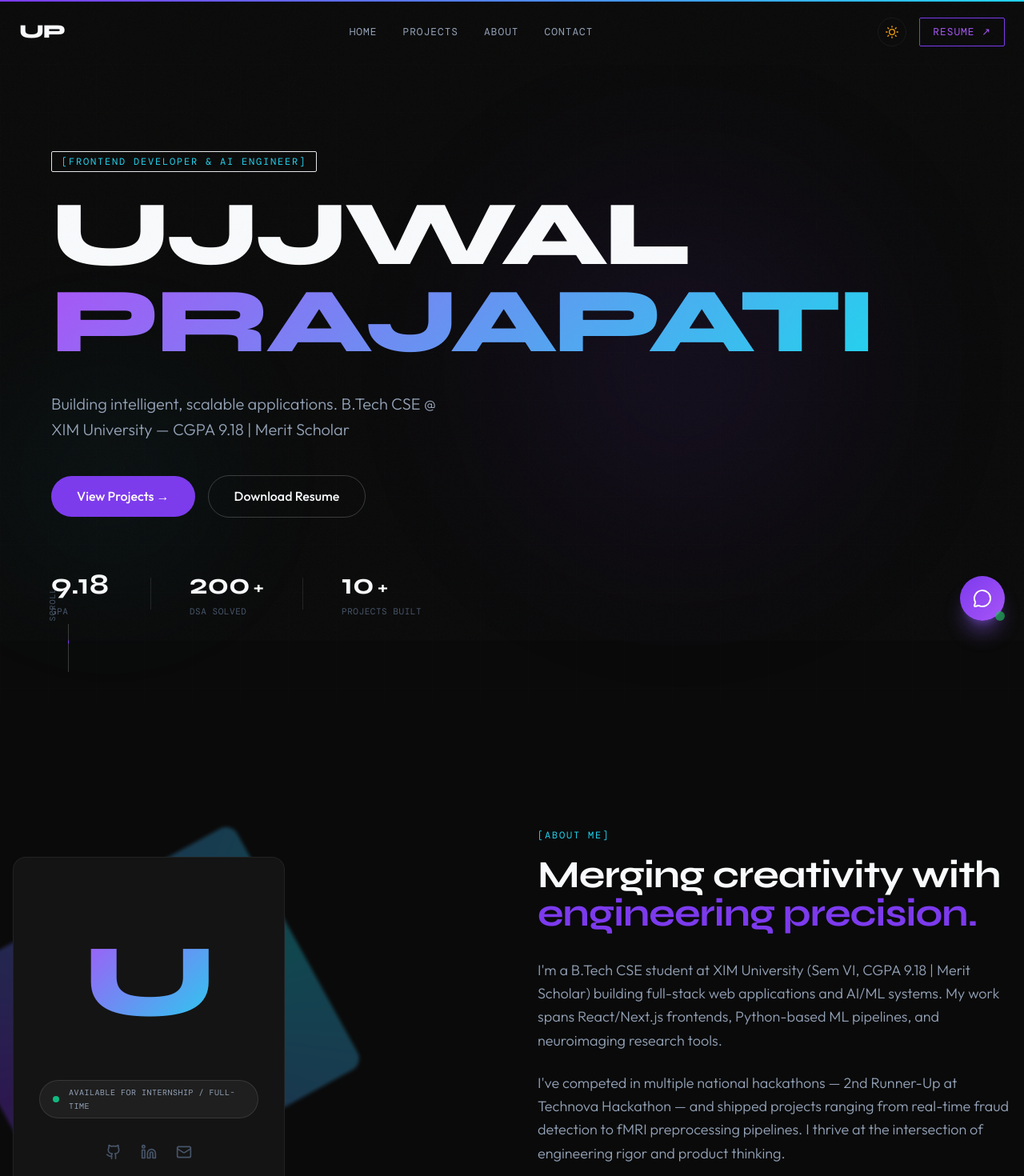
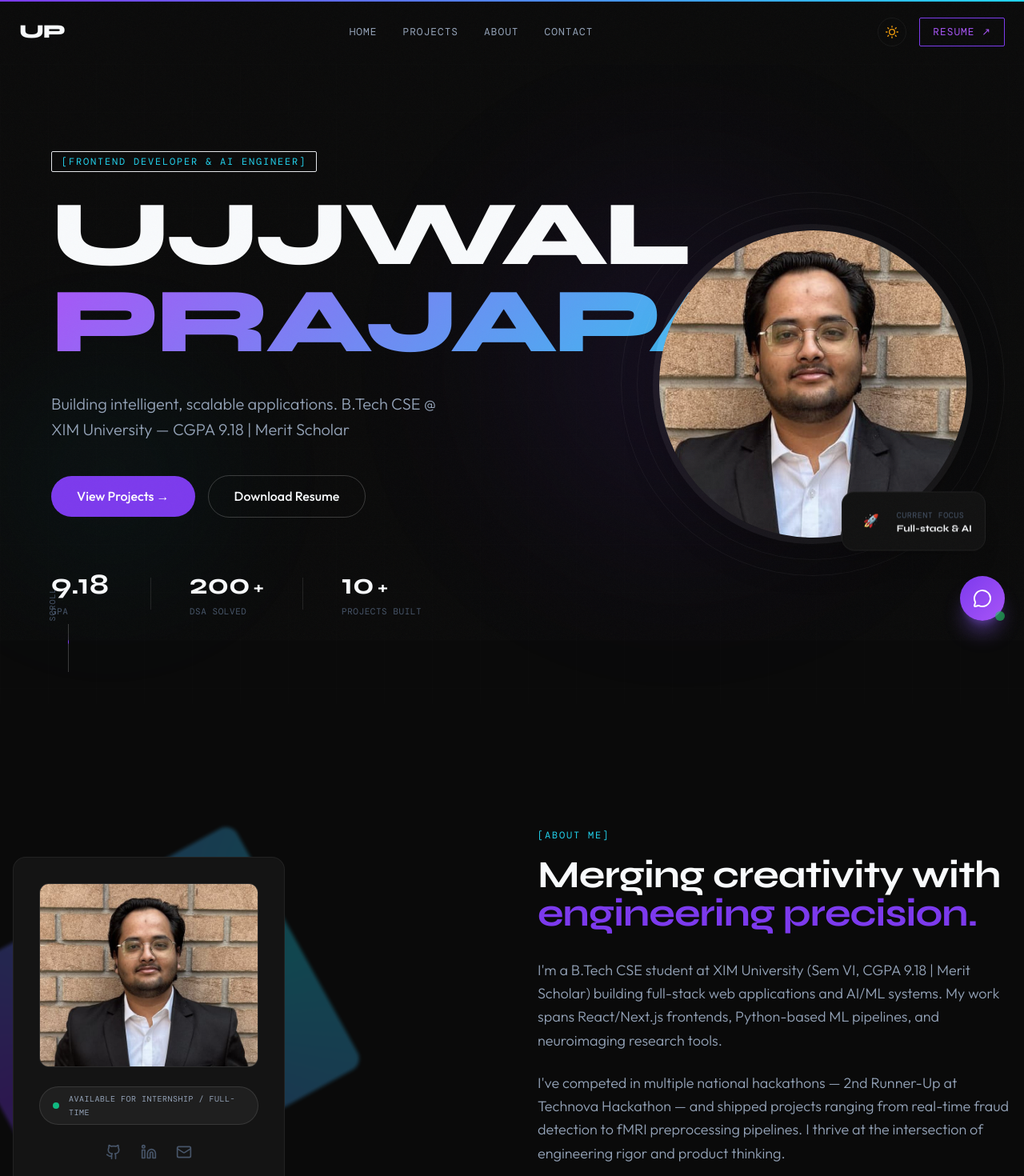
Before and after one commit to darknight08zz/Portfolio, a Next.js app: page / in a window 1280 px wide. Shown: the top 1470 px of the page at 80% size. Built offline with nearby package versions, Linux system fonts and the light colour scheme; a web font is replaced by a local one.

Commit message:
feat: integrate profile picture into Hero and About sections

```diff
--- a/src/components/sections/About.tsx
+++ b/src/components/sections/About.tsx
@@ -27,15 +27,25 @@ export function About() {
               {/* Card Content */}
               <div className="relative w-[340px] h-[420px] bg-[var(--bg-card)] border border-[var(--border-subtle)] rounded-2xl p-8 flex flex-col items-center justify-between overflow-hidden">
 
-                {/* Monogram */}
-                <div className="flex-1 flex items-center justify-center">
-                  <h2 className="font-display font-[800] text-[clamp(6rem,10vw,9rem)] gradient-text select-none">
-                    U
-                  </h2>
+                {/* Profile Image Container */}
+                <div className="relative w-full aspect-square mb-6 overflow-hidden rounded-xl border border-white/10 group-hover:border-[var(--accent-primary)]/30 transition-colors duration-500">
+                  <motion.div
+                    whileHover={{ scale: 1.05 }}
+                    transition={{ duration: 0.6, ease: [0.16, 1, 0.3, 1] }}
+                    className="w-full h-full"
+                  >
+                    <img
+                      src="/Ujjwal_Profile_photo.jpeg"
+                      alt="Ujjwal Prajapati"
+                      className="w-full h-full object-cover grayscale-[20%] group-hover:grayscale-0 transition-all duration-700"
+                    />
+                  </motion.div>
+                  {/* Glass Overlay */}
+                  <div className="absolute inset-0 bg-gradient-to-t from-[var(--bg-card)]/40 to-transparent pointer-events-none" />
                 </div>
 
                 {/* Status Pill */}
-                <div className="mb-8 flex items-center gap-3 px-4 py-1.5 bg-white/5 border border-white/10 rounded-full">
+                <div className="mb-6 flex items-center gap-3 px-4 py-1.5 bg-white/5 border border-white/10 rounded-full">
                   <span className="relative flex h-2 w-2">
                     <span className="animate-ping absolute inline-flex h-full w-full rounded-full bg-emerald-400 opacity-75"></span>
                     <span className="relative inline-flex rounded-full h-2 w-2 bg-emerald-500"></span>
--- a/src/components/sections/Hero.tsx
+++ b/src/components/sections/Hero.tsx
@@ -67,11 +67,12 @@ export function Hero() {
       />
 
       {/* LAYER 3: Content */}
+      <div className="relative z-10 w-full max-w-7xl mx-auto flex flex-col lg:flex-row items-center justify-between gap-12">
         <motion.div
           initial={{ opacity: 0 }}
           animate={inView ? { opacity: 1 } : {}}
           transition={{ duration: 0.8 }}
-        className="relative z-10 max-w-4xl flex flex-col items-center md:items-start text-center md:text-left"
+          className="flex flex-col items-center lg:items-start text-center lg:text-left max-w-2xl"
         >
 
           {/* A. EYEBROW LINE */}
@@ -154,6 +155,44 @@ export function Hero() {
           </motion.div>
         </motion.div>
 
+        {/* F. PROFILE IMAGE (Desktop Only) */}
+        <motion.div
+          initial={{ opacity: 0, scale: 0.8, rotate: 5 }}
+          animate={inView ? { opacity: 1, scale: 1, rotate: 0 } : {}}
+          transition={{ duration: 1.2, delay: 0.5, ease: [0.16, 1, 0.3, 1] }}
+          className="hidden lg:block relative"
+        >
+          {/* Decorative Rings */}
+          <div className="absolute inset-[-20px] border border-white/5 rounded-full animate-[spin_20s_linear_infinite]" />
+          <div className="absolute inset-[-40px] border border-white/5 rounded-full animate-[spin_30s_linear_infinite_reverse]" />
+
+          <div className="relative w-[400px] h-[400px] rounded-full overflow-hidden border-[8px] border-white/5 shadow-2xl">
+            <img
+              src="/Ujjwal_Profile_photo.jpeg"
+              alt="Ujjwal Prajapati"
+              className="w-full h-full object-cover grayscale-[10%] hover:grayscale-0 transition-all duration-1000 scale-110 hover:scale-100"
+            />
+            {/* Glassmorphism gradient */}
+            <div className="absolute inset-0 bg-gradient-to-tr from-[var(--accent-primary)]/20 to-transparent opacity-40 mix-blend-overlay" />
+          </div>
+
+          {/* Floating Badge */}
+          <motion.div
+            animate={{ y: [0, -10, 0] }}
+            transition={{ duration: 4, repeat: Infinity, ease: "easeInOut" }}
+            className="absolute -bottom-4 -right-4 bg-[var(--bg-secondary)] border border-[var(--border-subtle)] backdrop-blur-md p-4 rounded-2xl shadow-xl flex items-center gap-3"
+          >
+            <div className="w-10 h-10 rounded-full bg-[var(--accent-primary)]/10 flex items-center justify-center text-[var(--accent-primary)]">
+              🚀
+            </div>
+            <div>
+              <p className="text-[10px] font-mono text-[var(--text-muted)] uppercase tracking-wider">Current Focus</p>
+              <p className="text-xs font-display font-bold text-[var(--text-primary)]">Full-stack & AI</p>
+            </div>
+          </motion.div>
+        </motion.div>
+      </div>
+
       {/* F. SCROLL INDICATOR */}
       <motion.div
         initial={{ opacity: 0 }}
```
Also changed, not shown: public/Ujjwal_Profile_photo.jpeg (added). Lines whose indentation alone changed are shown as unchanged.
